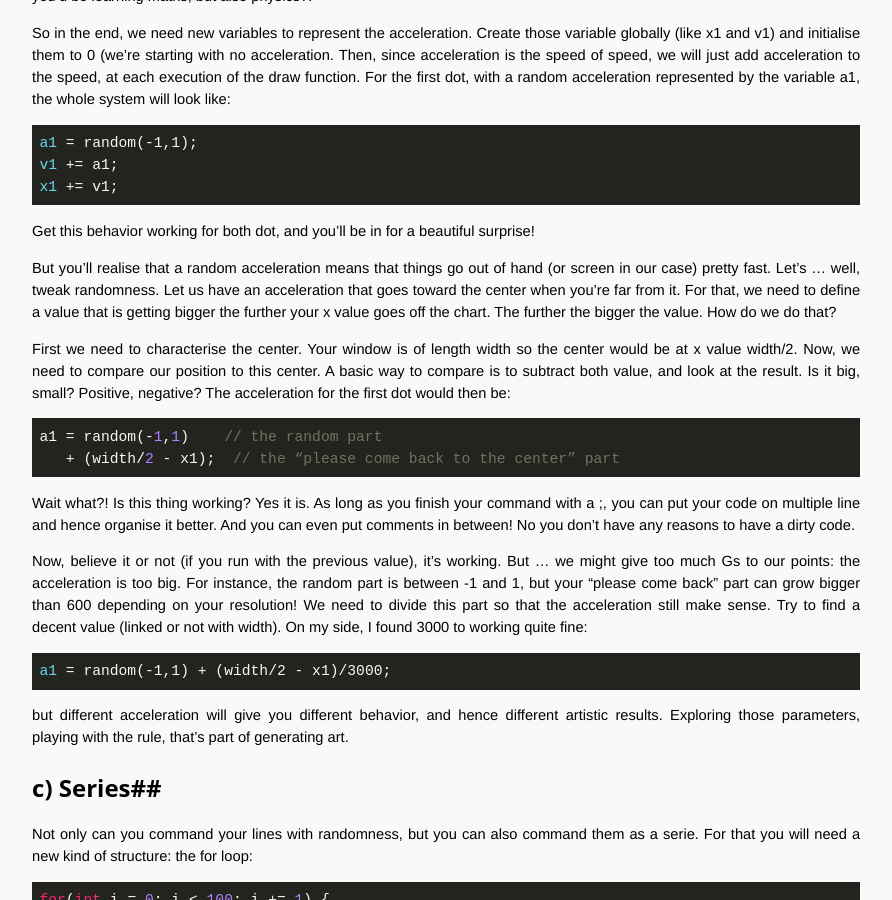
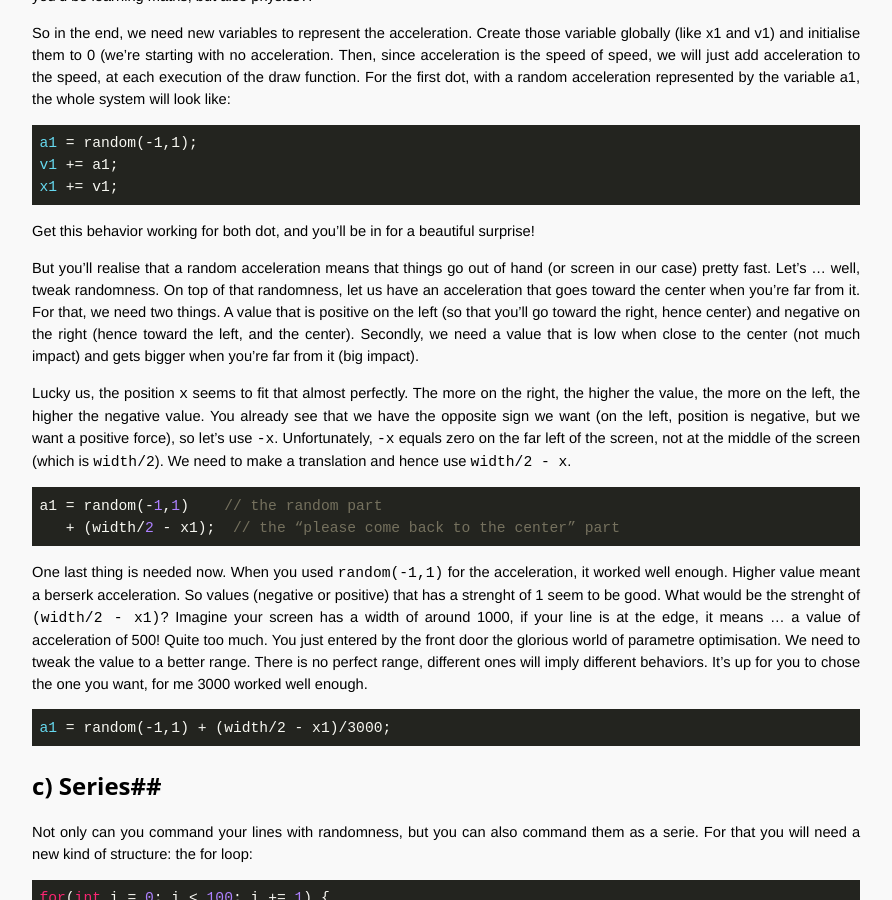
Before and after one commit to OpenTechSchool-Brussels/generative-art-with-processing, a Jekyll site: the page built from Playing-with-lines.markdown, in a window 1280 px wide and 900 px high, scrolled down 2438 px. Shown: the whole window, without its empty margins (324-1216 px from the left). Built offline with Jekyll 4.4.1, drawn with Linux system fonts in a browser that asks for light colours; Markdown is read by kramdown in place of the engine named in the settings.

Commit message:
Update Playing-with-lines.markdown

````diff
--- a/Playing-with-lines.markdown
+++ b/Playing-with-lines.markdown
@@ -93,25 +93,20 @@ x1 += v1;
 
 Get this behavior working for both dot, and you’ll be in for a beautiful surprise!
 
-But you’ll realise that a random acceleration means that things go out of hand (or screen in our case) pretty fast. Let’s … well, tweak randomness. Let us have an acceleration that goes toward the center when you’re far from it. For that, we need to define a value that is getting bigger the further your x value goes off the chart. The further the bigger the value. How do we do that?
+But you’ll realise that a random acceleration means that things go out of hand (or screen in our case) pretty fast. Let’s … well, tweak randomness. On top of that randomness, let us have an acceleration that goes toward the center when you’re far from it. For that, we need two things. A value that is positive on the left (so that you'll go toward the right, hence center) and negative on the right (hence toward the left, and the center). Secondly, we need a value that is low when close to the center (not much impact) and gets bigger when you're far from it (big impact).
 
-First we need to characterise the center. Your window is of length width so the center would be at x value width/2. Now, we need to compare our position to this center. A basic way to compare is to subtract both value, and look at the result. Is it big, small? Positive, negative? The acceleration for the first dot would then be:
+Lucky us, the position `x` seems to fit that almost perfectly. The more on the right, the higher the value, the more on the left, the higher the negative value. You already see that we have the opposite sign we want (on the left, position is negative, but we want a positive force), so let's use `-x`. Unfortunately, `-x` equals zero on the far left of the screen, not at the middle of the screen (which is `width/2`). We need to make a translation and hence use `width/2 - x`.
 
 ```java
 a1 = random(-1,1)    // the random part
    + (width/2 - x1);  // the “please come back to the center” part
 ```
 
-Wait what?! Is this thing working? Yes it is. As long as you finish your command with a ;, you can put your code on multiple line and hence organise it better. And you can even put comments in between! No you don’t have any reasons to have a dirty code.
-
-Now, believe it or not (if you run with the previous value), it’s working. But … we might give too much Gs to our points: the acceleration is too big. For instance, the random part is between -1 and 1, but your “please come back” part can grow bigger than 600 depending on your resolution! We need to divide this part so that the acceleration still make sense. Try to find a decent value (linked or not with width). On my side, I found 3000 to working quite fine:
+One last thing is needed now. When you used `random(-1,1)` for the acceleration, it worked well enough. Higher value meant a berserk acceleration. So values (negative or positive) that has a strenght of 1 seem to be good. What would be the strenght of `(width/2 - x1)`? Imagine your screen has a width of around 1000, if your line is at the edge, it means ... a value of acceleration of 500! Quite too much. You just entered by the front door the glorious world of parametre optimisation. We need to tweak the value to a better range. There is no perfect range, different ones will imply different behaviors. It's up for you to chose the one you want, for me 3000 worked well enough.
 
 ```java
 a1 = random(-1,1) + (width/2 - x1)/3000;
 ```
-
-but different acceleration will give you different behavior, and hence different artistic results. Exploring those parameters, playing with the rule, that’s part of generating art.
-
 
 ##c) Series##
 Not only can you command your lines with randomness, but you can also command them as a serie. For that you will need a new kind of structure: the for loop:
````
